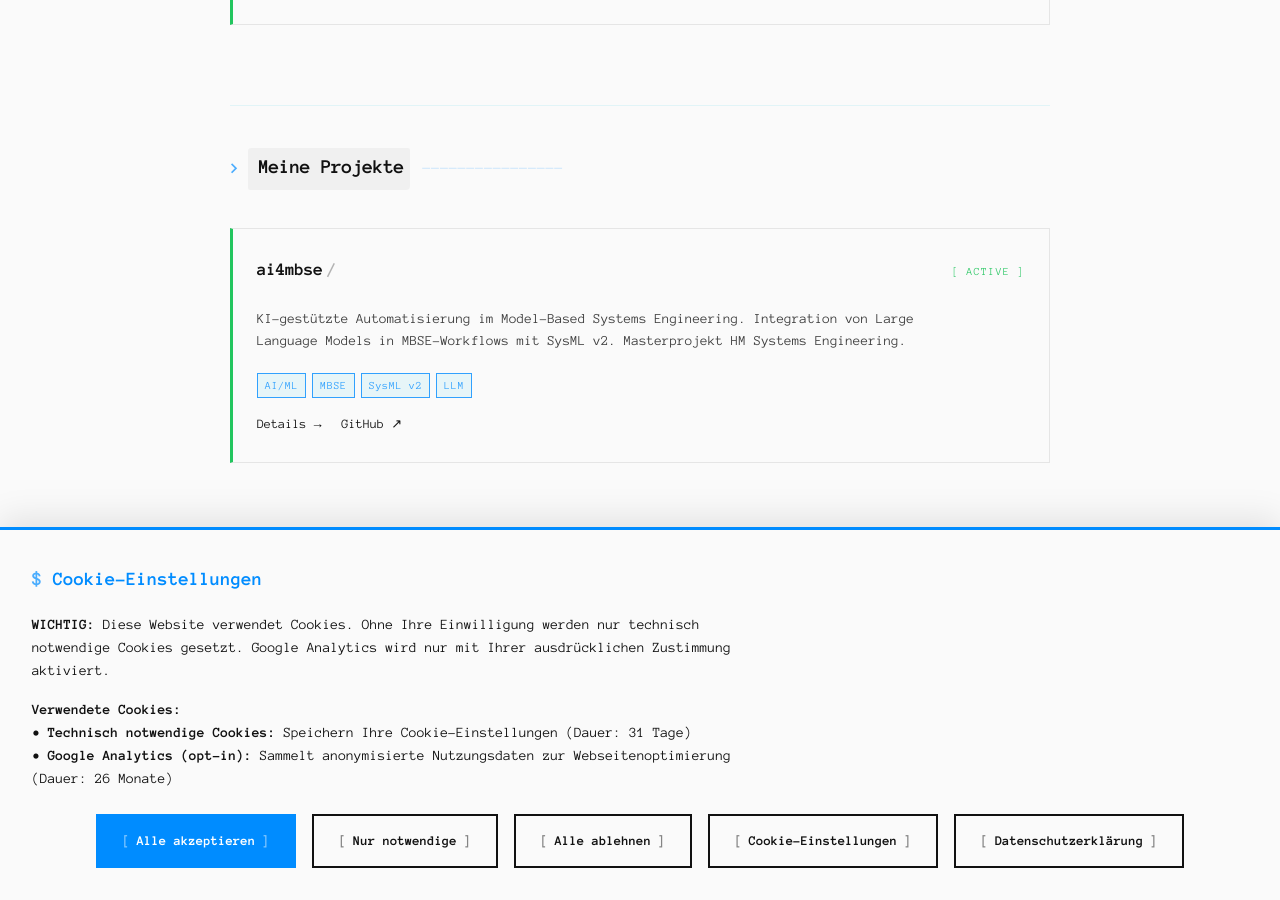
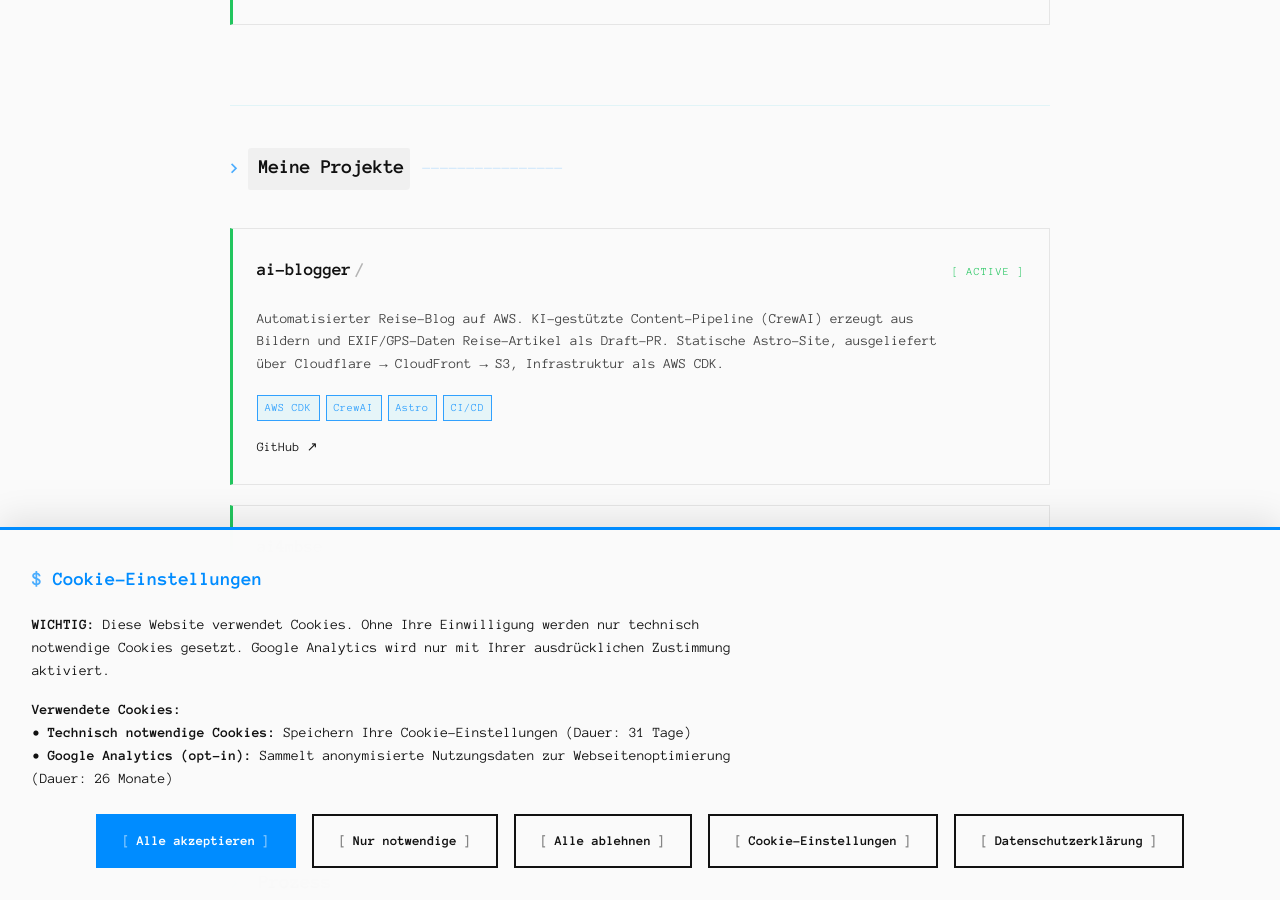
Before and after one commit to kingsepp/kingsepp.github.io, a Jekyll site: the page built from index.html, in a window 1280 px wide and 900 px high, scrolled down 2392 px. Built offline with Jekyll 4.4.1, drawn with Linux system fonts in a browser that asks for light colours; the list of posts is cut into pages by our own code.

Commit message:
feat: ai-blogger in index-Projektliste, ai4mbse als Uni-Projekt
Co-Authored-By: Claude Fable 5 <noreply@anthropic.com>

```diff
--- a/index.html
+++ b/index.html
@@ -136,13 +136,48 @@ description: Thomas Schuster IT-Consulting — Freelance AWS Cloud Engineer & Se
   <article class="project-card" data-status="active">
     <div class="project-header">
       <h3>
-        <a href="{{ '/ai4mbse' | relative_url }}" class="project-title">ai4mbse</a>
+        <a
+          href="https://github.com/kingsepp/ai-blogger"
+          class="project-title"
+          target="_blank"
+          rel="noopener"
+          >ai-blogger</a
+        >
       </h3>
       <span class="project-status">[ active ]</span>
     </div>
     <p class="project-description">
-      KI-gestützte Automatisierung im Model-Based Systems Engineering. Integration von Large
-      Language Models in MBSE-Workflows mit SysML v2. Masterprojekt HM Systems Engineering.
+      Automatisierter Reise-Blog auf AWS. KI-gestützte Content-Pipeline (CrewAI) erzeugt aus Bildern
+      und EXIF/GPS-Daten Reise-Artikel als Draft-PR. Statische Astro-Site, ausgeliefert über
+      Cloudflare → CloudFront → S3, Infrastruktur als AWS CDK.
+    </p>
+    <div class="project-meta">
+      <span class="tag">AWS CDK</span>
+      <span class="tag">CrewAI</span>
+      <span class="tag">Astro</span>
+      <span class="tag">CI/CD</span>
+    </div>
+    <div class="project-links">
+      <a
+        href="https://github.com/kingsepp/ai-blogger"
+        class="project-link"
+        target="_blank"
+        rel="noopener"
+        >GitHub <span class="arrow">↗</span></a
+      >
+    </div>
+  </article>
+
+  <article class="project-card" data-status="active">
+    <div class="project-header">
+      <h3>
+        <a href="{{ '/ai4mbse' | relative_url }}" class="project-title">ai4mbse</a>
+      </h3>
+      <span class="project-status">[ uni-projekt ]</span>
+    </div>
+    <p class="project-description">
+      Uni-Projekt (M.Sc. Systems Engineering) zur Integration von Large Language Models in
+      MBSE-Workflows mit SysML v2. KI-gestützte Automatisierung im Model-Based Systems Engineering.
     </p>
     <div class="project-meta">
       <span class="tag">AI/ML</span>
```
